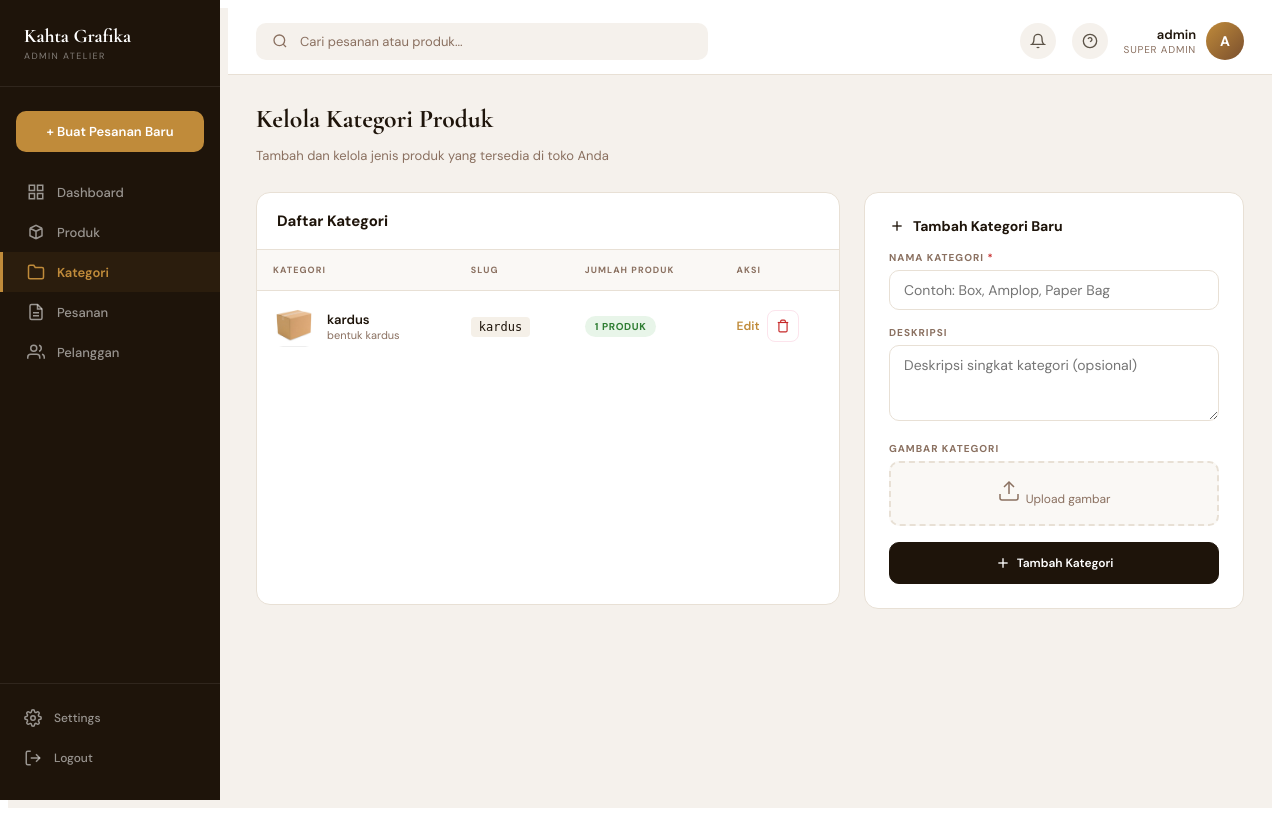
After one commit to andri-oss/Project-Ecommerce-KahtaCards, a Django app: page /dashboard/categories/ in a window 1280 px wide. The commit adds this page. Run offline with Django 5.2, Linux system fonts and the light colour scheme; a user stored in the database is signed in; data comes from the database, SQL or seed files in the repository.

Commit message:
feat: implement complete category management CRUD functionality and routes in dashboard

```diff
--- a/apps/dashboard/urls.py
+++ b/apps/dashboard/urls.py
@@ -10,6 +10,9 @@ urlpatterns = [
     path('products/<int:pk>/edit/', views.product_edit_view, name='product_edit'),
     path('products/<int:pk>/toggle/', views.product_toggle_view, name='product_toggle'),
     path('products/<int:pk>/delete/', views.product_delete_view, name='product_delete'),
+    path('categories/', views.categories_view, name='categories'),
+    path('categories/<int:pk>/edit/', views.category_edit_view, name='category_edit'),
+    path('categories/<int:pk>/delete/', views.category_delete_view, name='category_delete'),
     path('orders/', views.orders_view, name='orders'),
     path('orders/<int:pk>/', views.order_detail_view, name='order_detail'),
     path('orders/<int:pk>/update-status/', views.order_update_status, name='order_update_status'),
--- a/apps/dashboard/views.py
+++ b/apps/dashboard/views.py
@@ -215,6 +215,86 @@ def product_delete_view(request, pk):
 
 
 @staff_member_required(login_url='/auth/login/')
+def categories_view(request):
+    """Category management — list + inline add."""
+    from django.utils.text import slugify
+
+    if request.method == 'POST':
+        name = request.POST.get('name', '').strip()
+        description = request.POST.get('description', '')
+        image = request.FILES.get('image')
+
+        if name:
+            slug = slugify(name)
+            base_slug = slug
+            counter = 1
+            while Category.objects.filter(slug=slug).exists():
+                slug = f"{base_slug}-{counter}"
+                counter += 1
+
+            cat = Category(name=name, slug=slug, description=description)
+            if image:
+                cat.image = image
+            cat.save()
+        return redirect('dashboard:categories')
+
+    categories = Category.objects.annotate(
+        product_count=Count('products')
+    ).order_by('-created_at')
+
+    return render(request, 'dashboard/categories.html', {
+        'categories': categories,
+    })
+
+
+@staff_member_required(login_url='/auth/login/')
+def category_edit_view(request, pk):
+    """Edit a category."""
+    from django.utils.text import slugify
+
+    category = get_object_or_404(Category, pk=pk)
+    if request.method == 'POST':
+        category.name = request.POST.get('name', '').strip()
+        category.description = request.POST.get('description', '')
+        if request.FILES.get('image'):
+            category.image = request.FILES['image']
+
+        new_slug = slugify(category.name)
+        if new_slug != category.slug:
+            base_slug = new_slug
+            counter = 1
+            while Category.objects.filter(slug=new_slug).exclude(pk=pk).exists():
+                new_slug = f"{base_slug}-{counter}"
+                counter += 1
+            category.slug = new_slug
+
+        category.save()
+        return redirect('dashboard:categories')
+
+    return render(request, 'dashboard/category_form.html', {
+        'category': category,
+    })
+
+
+@staff_member_required(login_url='/auth/login/')
+def category_delete_view(request, pk):
+    """Delete a category (AJAX)."""
+    category = get_object_or_404(Category, pk=pk)
+    if request.method == 'POST':
+        product_count = category.products.count()
+        if product_count > 0:
+            return JsonResponse({
+                'success': False,
+                'error': f'Kategori masih memiliki {product_count} produk. Hapus atau pindahkan produk terlebih dahulu.'
+            }, status=400)
+        category.delete()
+        if request.headers.get('X-Requested-With') == 'XMLHttpRequest':
+            return JsonResponse({'success': True})
+        return redirect('dashboard:categories')
+    return redirect('dashboard:categories')
+
+
+@staff_member_required(login_url='/auth/login/')
 def orders_view(request):
     """Order management list with filters."""
     status_filter = request.GET.get('status', '')
--- a/templates/dashboard/base_admin.html
+++ b/templates/dashboard/base_admin.html
@@ -31,6 +31,10 @@
       <a href="{% url 'dashboard:products' %}" class="adm-nav-link {% if '/dashboard/products' in request.path %}active{% endif %}">
         <svg viewBox="0 0 24 24" fill="none" stroke="currentColor" stroke-width="2"><path d="M20 7l-8-4-8 4m16 0l-8 4m8-4v10l-8 4m0-10L4 7m8 4v10M4 7v10l8 4"/></svg>
         Produk
+      </a>
+      <a href="{% url 'dashboard:categories' %}" class="adm-nav-link {% if '/dashboard/categories' in request.path %}active{% endif %}">
+        <svg viewBox="0 0 24 24" fill="none" stroke="currentColor" stroke-width="2"><path d="M22 19a2 2 0 0 1-2 2H4a2 2 0 0 1-2-2V5a2 2 0 0 1 2-2h5l2 3h9a2 2 0 0 1 2 2z"/></svg>
+        Kategori
       </a>
       <a href="{% url 'dashboard:orders' %}" class="adm-nav-link {% if '/dashboard/orders' in request.path %}active{% endif %}">
         <svg viewBox="0 0 24 24" fill="none" stroke="currentColor" stroke-width="2"><path d="M14 2H6a2 2 0 0 0-2 2v16a2 2 0 0 0 2 2h12a2 2 0 0 0 2-2V8z"/><polyline points="14 2 14 8 20 8"/><line x1="16" y1="13" x2="8" y2="13"/><line x1="16" y1="17" x2="8" y2="17"/></svg>
--- /dev/null
+++ b/templates/dashboard/categories.html
@@ -0,0 +1,238 @@
+{% extends 'dashboard/base_admin.html' %}
+{% block title %}Kelola Kategori{% endblock %}
+
+{% block content %}
+
+<div class="adm-page-header">
+  <div class="adm-page-title">Kelola Kategori Produk</div>
+  <p class="adm-page-desc">Tambah dan kelola jenis produk yang tersedia di toko Anda</p>
+</div>
+
+<div style="display:grid;grid-template-columns:1fr 380px;gap:24px;">
+
+  {# ── Category List ─────────────────────────────────────── #}
+  <div class="adm-table-wrap">
+    <div class="adm-table-toolbar">
+      <div class="adm-chart-title">Daftar Kategori</div>
+    </div>
+
+    <table class="adm-table">
+      <thead>
+        <tr>
+          <th>Kategori</th>
+          <th>Slug</th>
+          <th>Jumlah Produk</th>
+          <th>Aksi</th>
+        </tr>
+      </thead>
+      <tbody>
+        {% for cat in categories %}
+        <tr id="cat-row-{{ cat.pk }}">
+          <td>
+            <div class="adm-product-cell">
+              <div class="cat-icon">
+                {% if cat.image %}
+                  <img src="{{ cat.image.url }}" alt="{{ cat.name }}">
+                {% else %}
+                  <svg width="20" height="20" viewBox="0 0 24 24" fill="none" stroke="currentColor" stroke-width="2"><path d="M20 7l-8-4-8 4m16 0l-8 4m8-4v10l-8 4m0-10L4 7m8 4v10M4 7v10l8 4"/></svg>
+                {% endif %}
+              </div>
+              <div>
+                <div class="adm-product-name">{{ cat.name }}</div>
+                {% if cat.description %}<div class="adm-product-sku">{{ cat.description|truncatechars:50 }}</div>{% endif %}
+              </div>
+            </div>
+          </td>
+          <td><code style="font-size:12px;background:#f5f0e8;padding:3px 8px;border-radius:4px;">{{ cat.slug }}</code></td>
+          <td>
+            <span class="adm-badge adm-badge-active">{{ cat.product_count }} produk</span>
+          </td>
+          <td>
+            <div style="display:flex;gap:8px;align-items:center;">
+              <a href="{% url 'dashboard:category_edit' cat.pk %}" class="adm-link">Edit</a>
+              <button type="button" class="adm-btn-delete" onclick="openDeleteCat({{ cat.pk }}, '{{ cat.name|escapejs }}', {{ cat.product_count }})">
+                <svg width="14" height="14" viewBox="0 0 24 24" fill="none" stroke="currentColor" stroke-width="2"><polyline points="3 6 5 6 21 6"/><path d="M19 6v14a2 2 0 0 1-2 2H7a2 2 0 0 1-2-2V6m3 0V4a2 2 0 0 1 2-2h4a2 2 0 0 1 2 2v2"/></svg>
+              </button>
+            </div>
+          </td>
+        </tr>
+        {% empty %}
+        <tr><td colspan="4" style="text-align:center;color:#8a7060;padding:32px;">Belum ada kategori</td></tr>
+        {% endfor %}
+      </tbody>
+    </table>
+  </div>
+
+  {# ── Add Category Form ─────────────────────────────────── #}
+  <div>
+    <div class="adm-detail-card">
+      <div class="adm-detail-title">
+        <svg width="16" height="16" viewBox="0 0 24 24" fill="none" stroke="currentColor" stroke-width="2"><line x1="12" y1="5" x2="12" y2="19"/><line x1="5" y1="12" x2="19" y2="12"/></svg>
+        Tambah Kategori Baru
+      </div>
+
+      <form method="post" enctype="multipart/form-data">
+        {% csrf_token %}
+
+        <div class="pf-field">
+          <label class="pf-label" for="catName">Nama Kategori <span class="pf-required">*</span></label>
+          <input type="text" class="pf-input" id="catName" name="name" placeholder="Contoh: Box, Amplop, Paper Bag" required>
+        </div>
+
+        <div class="pf-field">
+          <label class="pf-label" for="catDesc">Deskripsi</label>
+          <textarea class="pf-textarea" id="catDesc" name="description" rows="3" placeholder="Deskripsi singkat kategori (opsional)"></textarea>
+        </div>
+
+        <div class="pf-field">
+          <label class="pf-label">Gambar Kategori</label>
+          <div class="cat-upload" id="catUploadZone">
+            <div class="cat-preview" id="catPreview" style="display:none;"></div>
+            <div id="catPlaceholder">
+              <svg width="24" height="24" viewBox="0 0 24 24" fill="none" stroke="currentColor" stroke-width="1.5"><path d="M21 15v4a2 2 0 0 1-2 2H5a2 2 0 0 1-2-2v-4"/><polyline points="17 8 12 3 7 8"/><line x1="12" y1="3" x2="12" y2="15"/></svg>
+              <span style="font-size:12px;margin-top:4px;">Upload gambar</span>
+            </div>
+            <input type="file" name="image" id="catImageInput" accept="image/*" style="display:none;">
+          </div>
+        </div>
+
+        <button type="submit" class="adm-btn adm-btn-primary" style="width:100%;justify-content:center;padding:12px;border-radius:10px;">
+          <svg width="16" height="16" viewBox="0 0 24 24" fill="none" stroke="currentColor" stroke-width="2"><line x1="12" y1="5" x2="12" y2="19"/><line x1="5" y1="12" x2="19" y2="12"/></svg>
+          Tambah Kategori
+        </button>
+      </form>
+    </div>
+  </div>
+
+</div>
+
+{# ── Delete Modal ────────────────────────────────────────── #}
+<div class="adm-modal-overlay" id="deleteCatModal" style="display:none;">
+  <div class="adm-modal">
+    <div class="adm-modal-icon">
+      <svg width="32" height="32" viewBox="0 0 24 24" fill="none" stroke="#c62828" stroke-width="2"><circle cx="12" cy="12" r="10"/><line x1="15" y1="9" x2="9" y2="15"/><line x1="9" y1="9" x2="15" y2="15"/></svg>
+    </div>
+    <h3 class="adm-modal-title">Hapus Kategori?</h3>
+    <p class="adm-modal-desc" id="deleteCatDesc"></p>
+    <div class="adm-modal-actions">
+      <button type="button" class="adm-btn" onclick="closeCatModal()">Batal</button>
+      <button type="button" class="adm-btn adm-btn-danger" id="confirmDeleteCat">Hapus</button>
+    </div>
+  </div>
+</div>
+
+{% endblock %}
+
+{% block extra_css %}
+<style>
+.cat-icon {
+  width: 42px; height: 42px;
+  border-radius: 10px;
+  background: #f5f0e8;
+  display: flex; align-items: center; justify-content: center;
+  overflow: hidden; flex-shrink: 0;
+  color: #8a7060;
+}
+.cat-icon img { width: 100%; height: 100%; object-fit: cover; }
+
+.cat-upload {
+  border: 2px dashed #e8e0d5;
+  border-radius: 10px;
+  padding: 16px;
+  text-align: center;
+  cursor: pointer;
+  transition: all .2s;
+  background: #faf8f5;
+  color: #8a7060;
+  display: flex; flex-direction: column; align-items: center;
+}
+.cat-upload:hover { border-color: #c08b3a; background: #f5f0e8; }
+.cat-preview img { max-height: 100px; border-radius: 6px; }
+
+.pf-field { margin-bottom: 16px; }
+.pf-label { display: block; font-size: 10px; font-weight: 700; letter-spacing: .1em; text-transform: uppercase; color: #8a7060; margin-bottom: 6px; }
+.pf-required { color: #c62828; }
+.pf-input { width: 100%; padding: 10px 14px; border: 1.5px solid #e8e0d5; border-radius: 10px; font-family: inherit; font-size: 14px; color: #1e140a; background: #fff; outline: none; transition: border-color .2s; box-sizing: border-box; }
+.pf-input:focus { border-color: #c08b3a; }
+.pf-textarea { width: 100%; padding: 10px 14px; border: 1.5px solid #e8e0d5; border-radius: 10px; font-family: inherit; font-size: 14px; color: #1e140a; background: #fff; outline: none; resize: vertical; min-height: 60px; transition: border-color .2s; box-sizing: border-box; }
+.pf-textarea:focus { border-color: #c08b3a; }
+
+.adm-btn-delete { width: 32px; height: 32px; border-radius: 8px; border: 1.5px solid #fce4ec; background: #fff; color: #c62828; display: flex; align-items: center; justify-content: center; cursor: pointer; transition: all .2s; }
+.adm-btn-delete:hover { background: #fce4ec; border-color: #c62828; }
+
+.adm-modal-overlay { position: fixed; inset: 0; background: rgba(30,20,10,.5); backdrop-filter: blur(4px); z-index: 1000; display: flex; align-items: center; justify-content: center; }
+.adm-modal { background: #fff; border-radius: 16px; padding: 32px; max-width: 400px; width: 90%; text-align: center; box-shadow: 0 20px 60px rgba(0,0,0,.2); }
+.adm-modal-icon { margin-bottom: 16px; }
+.adm-modal-title { font-size: 18px; font-weight: 700; color: #1e140a; margin-bottom: 8px; }
+.adm-modal-desc { font-size: 13px; color: #5c5347; line-height: 1.6; margin-bottom: 24px; }
+.adm-modal-actions { display: flex; gap: 10px; justify-content: center; }
+.adm-btn-danger { background: #c62828 !important; border-color: #c62828 !important; color: #fff !important; }
+.adm-btn-danger:hover { background: #b71c1c !important; }
+</style>
+{% endblock %}
+
+{% block extra_js %}
+<script>
+(function() {
+  // Image upload preview
+  const zone = document.getElementById('catUploadZone');
+  const input = document.getElementById('catImageInput');
+  const preview = document.getElementById('catPreview');
+  const placeholder = document.getElementById('catPlaceholder');
+
+  zone.addEventListener('click', () => input.click());
+  input.addEventListener('change', () => {
+    if (input.files.length) {
+      const reader = new FileReader();
+      reader.onload = e => {
+        preview.innerHTML = '<img src="' + e.target.result + '">';
+        preview.style.display = '';
+        placeholder.style.display = 'none';
+      };
+      reader.readAsDataURL(input.files[0]);
+    }
+  });
+
+  // Delete modal
+  let deleteCatId = null;
+
+  function getCookie(name) {
+    const v = document.cookie.match('(^|;)\\s*' + name + '\\s*=\\s*([^;]+)');
+    return v ? v.pop() : '';
+  }
+
+  window.openDeleteCat = function(pk, name, count) {
+    deleteCatId = pk;
+    const desc = count > 0
+      ? 'Kategori <strong>' + name + '</strong> masih memiliki <strong>' + count + ' produk</strong>. Pindahkan produk terlebih dahulu sebelum menghapus.'
+      : 'Kategori <strong>' + name + '</strong> akan dihapus secara permanen.';
+    document.getElementById('deleteCatDesc').innerHTML = desc;
+    document.getElementById('confirmDeleteCat').disabled = count > 0;
+    document.getElementById('confirmDeleteCat').style.opacity = count > 0 ? '0.4' : '1';
+    document.getElementById('deleteCatModal').style.display = 'flex';
+  };
+
+  window.closeCatModal = function() {
+    document.getElementById('deleteCatModal').style.display = 'none';
+    deleteCatId = null;
+  };
+
+  document.getElementById('deleteCatModal').addEventListener('click', function(e) {
+    if (e.target === this) closeCatModal();
+  });
+
+  document.getElementById('confirmDeleteCat').addEventListener('click', function() {
+    if (!deleteCatId) return;
+    fetch('/dashboard/categories/' + deleteCatId + '/delete/', {
+      method: 'POST',
+      headers: { 'X-CSRFToken': getCookie('csrftoken'), 'X-Requested-With': 'XMLHttpRequest' },
+    })
+    .then(r => r.json())
+    .then(data => {
+      if (data.success) { closeCatModal(); location.reload(); }
+      else { alert(data.error || 'Gagal menghapus kategori'); }
+    });
+  });
+})();
+</script>
+{% endblock %}
```
Also changed, not shown: templates/dashboard/category_form.html (added, +60 -0 lines).
